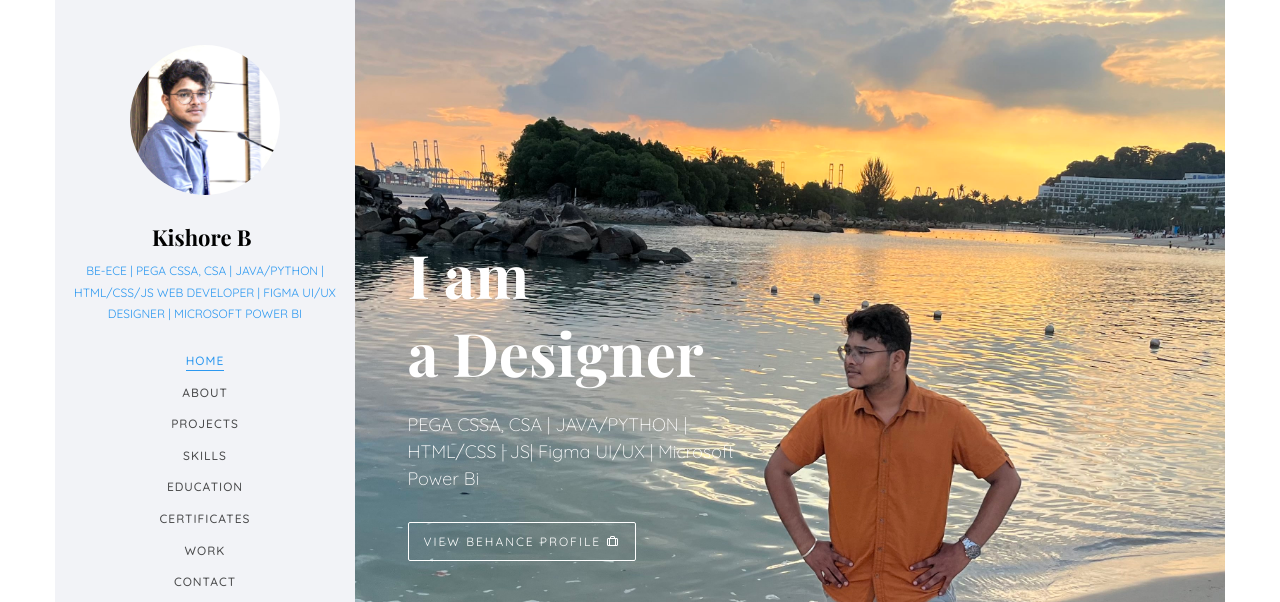
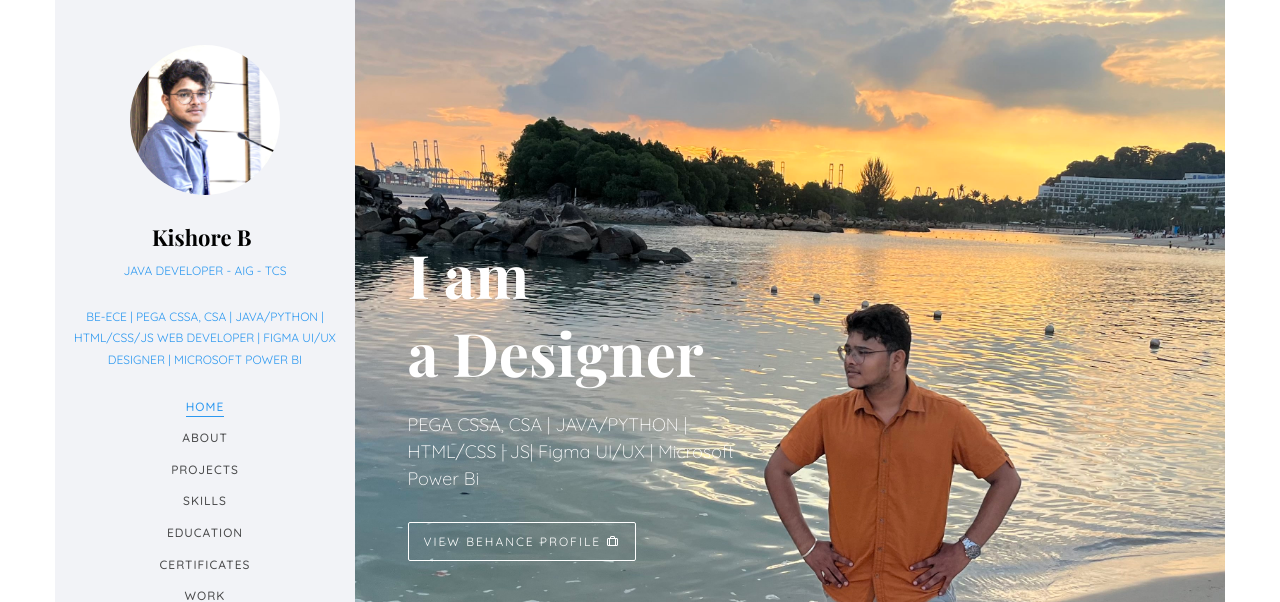
Before and after one commit to blkishore/blkishore.github.io, a plain HTML site: page index.html in a window 1280 px wide. Shown: the top 602 px of the page. Drawn offline with nearby package versions, Linux system fonts and the light colour scheme; files whose address does not match are found by name; a web font is replaced by a local one.

Commit message:
Update index.html

```diff
--- a/index.html
+++ b/index.html
@@ -58,6 +58,7 @@
 			<div class="text-center">
 				<div class="author-img" style="background-image: url(images/about.jpg);"></div>
 				<h1 id="colorlib-logo"><a href="index.html">Kishore B</a></h1>
+				<span class="position"><a href="#">Java Developer - AIG - TCS</a></span>
 				<span class="position"><a href="#">BE-ECE | PEGA CSSA, CSA | JAVA/PYTHON | HTML/CSS/JS Web Developer | Figma UI/UX Designer | Microsoft Power Bi</a></span>
 			</div>
 			<nav id="colorlib-main-menu" role="navigation" class="navbar">
```
